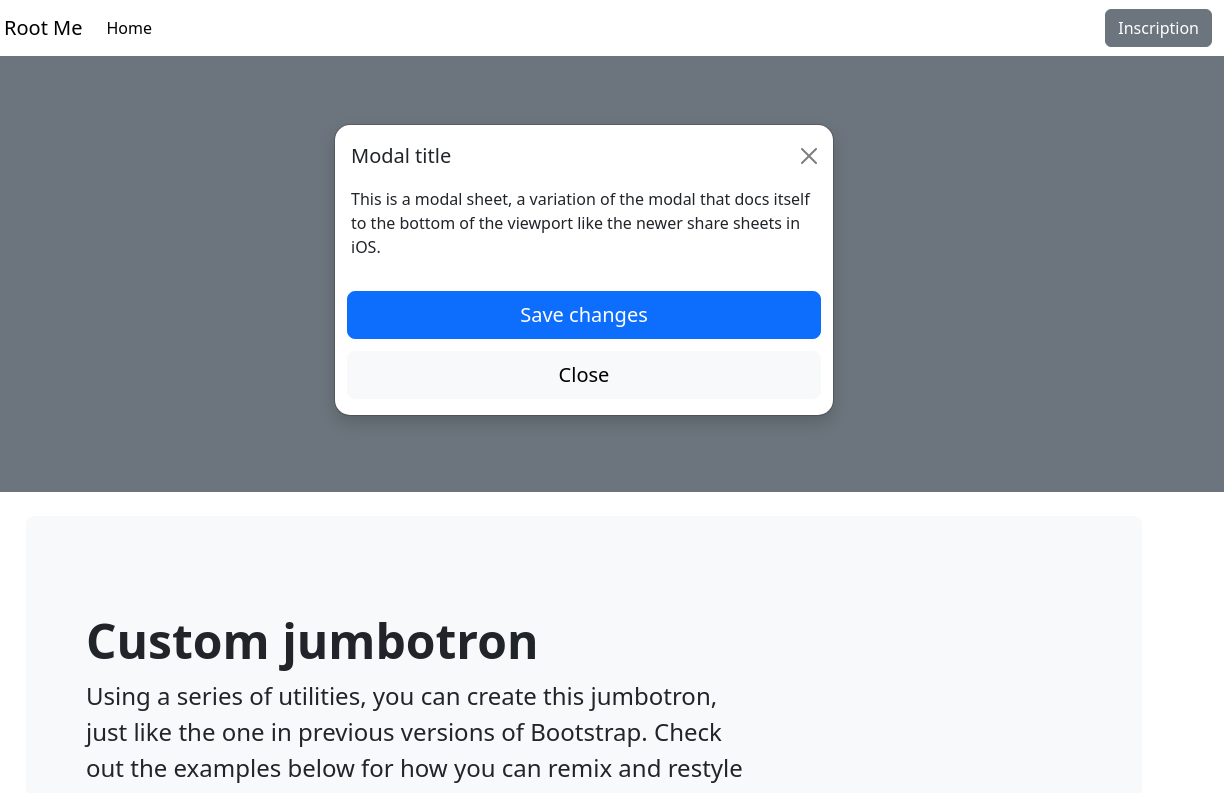
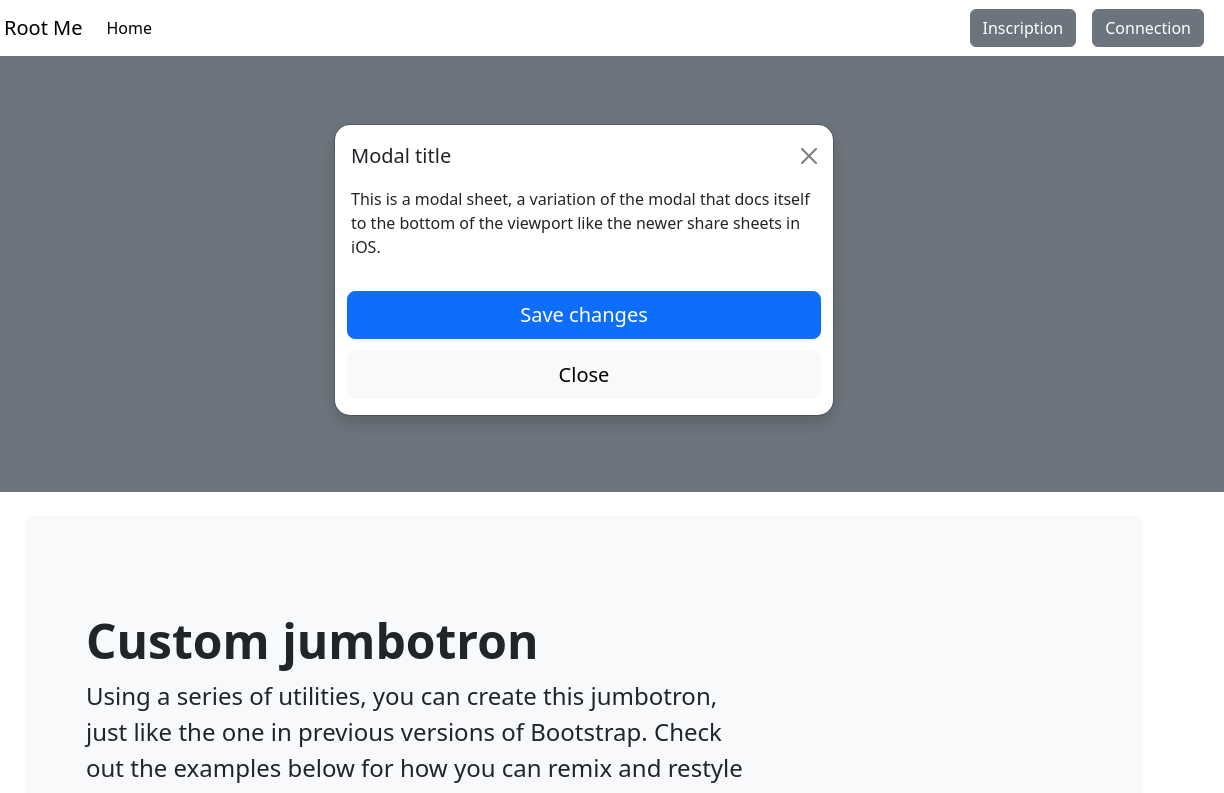
Before and after one commit to Matthieu-LAURENT39/FlagQuest, a plain HTML site: page Acceuil.html in a window 1280 px wide. Shown: the top 793 px of the page, 56-1280 px from the left. Drawn offline with nearby package versions, Linux system fonts and the light colour scheme.

Commit message:
modified:   Acceuil.html

```diff
--- a/Acceuil.html
+++ b/Acceuil.html
@@ -24,10 +24,11 @@
               <div class="collapse navbar-collapse" id="navbarCollapse">
                 <ul class="navbar-nav me-auto mb-2 mb-md-0">
                   <li class="nav-item">
-                    <a class="nav-link active" aria-current="page" href="">Home</a>
+                    <a class="nav-link active" aria-current="page" href="Acceuil.html">Home</a>
                   </li>
                 </ul>
-                <a class="btn btn-secondary" href="https://example.com" role="button">Inscription</a>
+                <a class="btn btn-secondary mx-2" href="https://example.com" role="button">Inscription</a>
+                <a class="btn btn-secondary mx-2" href="https://example.com" role="button">Connection</a>
               </div>
             </div>
           </nav>
```
